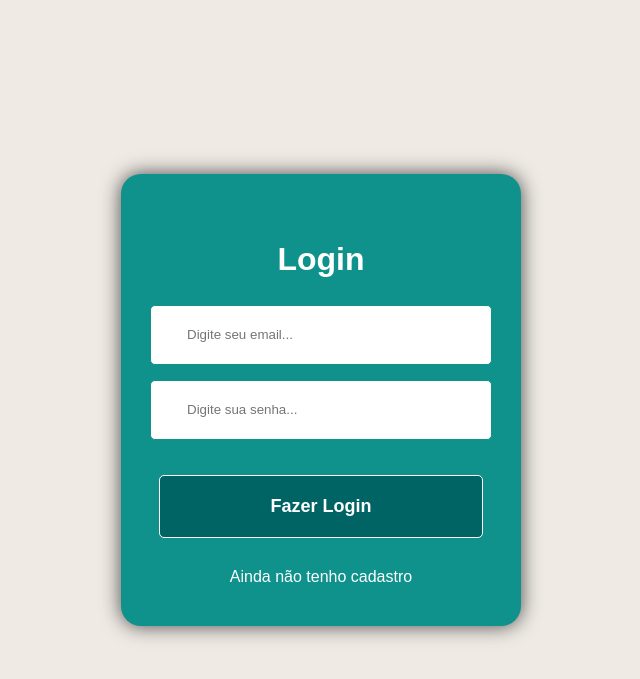
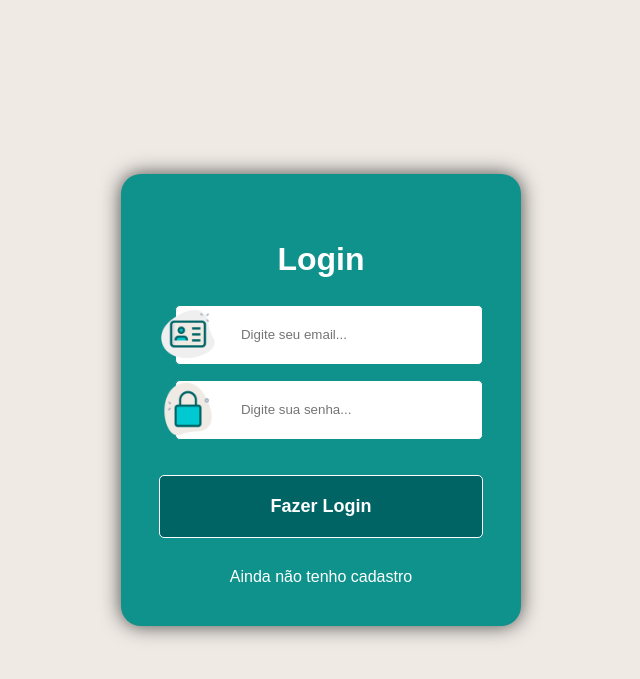
Before and after one commit to xaviermarcio/php_login_completo, a PHP site: page / in a window 1280 px wide. Shown: the top 679 px of the page, without its empty margins (319-959 px from the left). Run offline with PHP 8.4, Linux system fonts and the light colour scheme.

Commit message:
Finalizando página de login

```diff
--- a/css/style.css
+++ b/css/style.css
@@ -51,7 +51,8 @@ input{
     border-radius: 5px;
     border: 1.5px solid var(--color-green2);
     margin-bottom: 15px;
-    padding-left: 10%;
+    margin-left: 5%;
+    padding-left:20%;
 }
 
 input:focus{
@@ -87,3 +88,14 @@ a{
 a:hover{
    letter-spacing: 1px;
 }
+
+.input-group{
+    width: 90%;
+}
+
+.input-icon{
+    margin: 0px;
+    padding: 2px;
+    width: 58px;
+    position: absolute;
+}
--- a/index.html
+++ b/index.html
@@ -10,8 +10,14 @@
 <body>
     <form action="#">
         <h2>Login</h2>
-        <input type="email" name="email" id="email" placeholder="Digite seu email...">
-        <input type="password" name="password" id="password" placeholder="Digite sua senha...">
+        <div class="input-group">
+            <img class="input-icon" src="images/login.png" alt="">
+            <input type="email" name="email" id="email" placeholder="Digite seu email...">
+        </div>
+        <div class="input-group">
+            <img class="input-icon" src="images/password.png" alt="">
+            <input type="password" name="password" id="password" placeholder="Digite sua senha...">
+        </div>
         <button type="submit" class="btn">Fazer Login</button>
         <a href="casdatrar.html">Ainda não tenho cadastro</a>
     </form>
```
Also changed, not shown: images/login.png, images/password.png.
